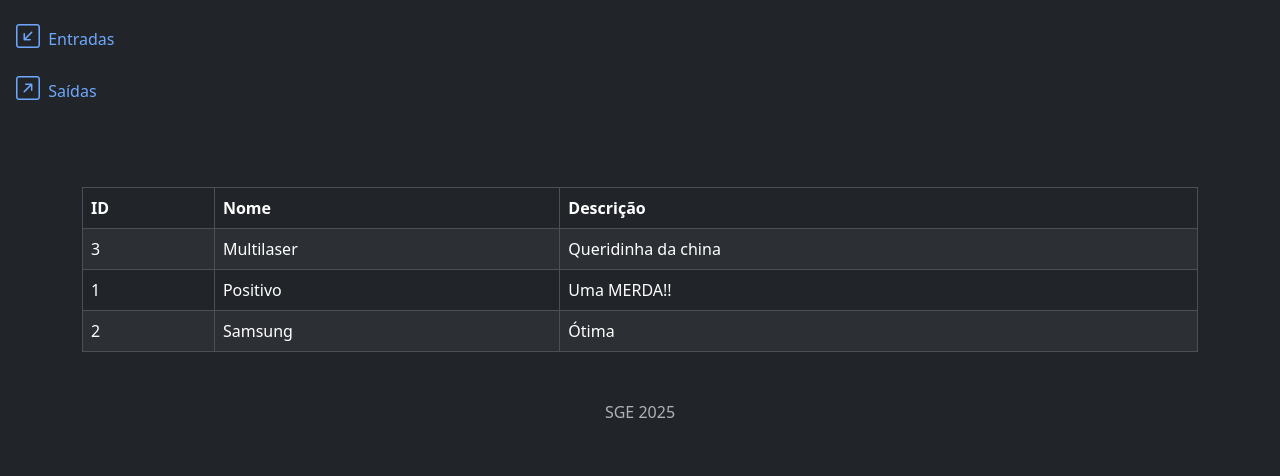
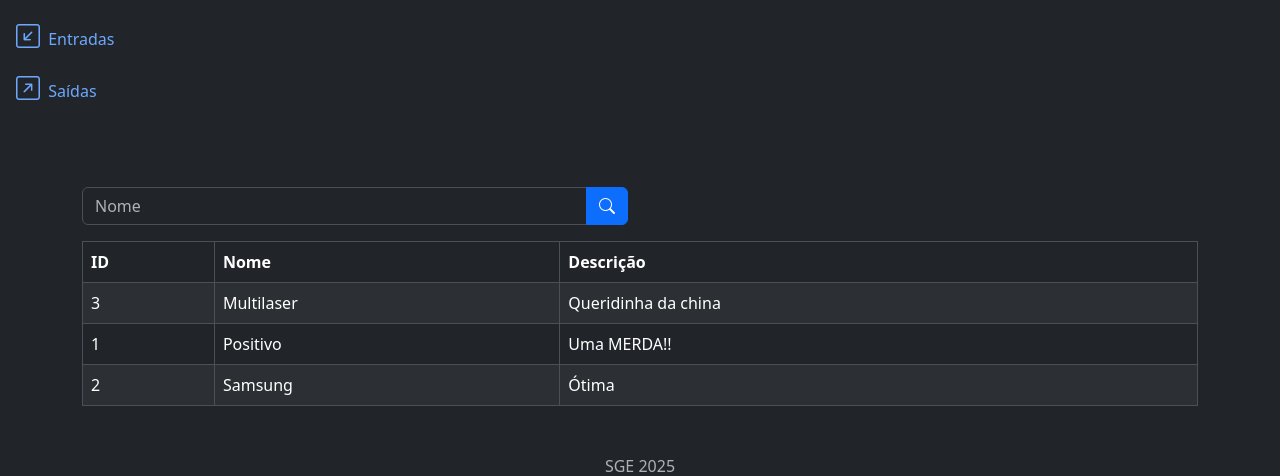
Before and after one commit to Lucas-Espindola-dev/SGE_Pycode, a Django app: page /brands/list/ in a window 1280 px wide. Shown: the part 314-790 px from the top of the page. Before the commit the page ends 732 px from the top, so only its background shows below. Run offline with Django 5.2, Linux system fonts and the light colour scheme; data comes from the database, SQL or seed files in the repository; some libraries are stand-ins or nearby versions.

Commit message:
Creating a form to capture the request

```diff
--- a/brands/templates/brands_list.html
+++ b/brands/templates/brands_list.html
@@ -5,6 +5,19 @@
 {% endblock %}
 
 {% block content %}
+<div class="row mb-3">
+    <div class="col-md-6">
+        <form method="get" action="{% url 'brands_list' %}">
+            <div class="input-group">
+                <input type="text" class="form-control" name="name" placeholder="Nome" value="{{ request.GET.name }}">
+                <button type="submit" class="btn btn-primary">
+                    <i class="bi bi-search"></i>
+                </button>
+            </div>
+        </form>
+    </div>
+</div>
+
 
 <div class="table-responsive">
     <table class="table table-striped table-bordered">
```
